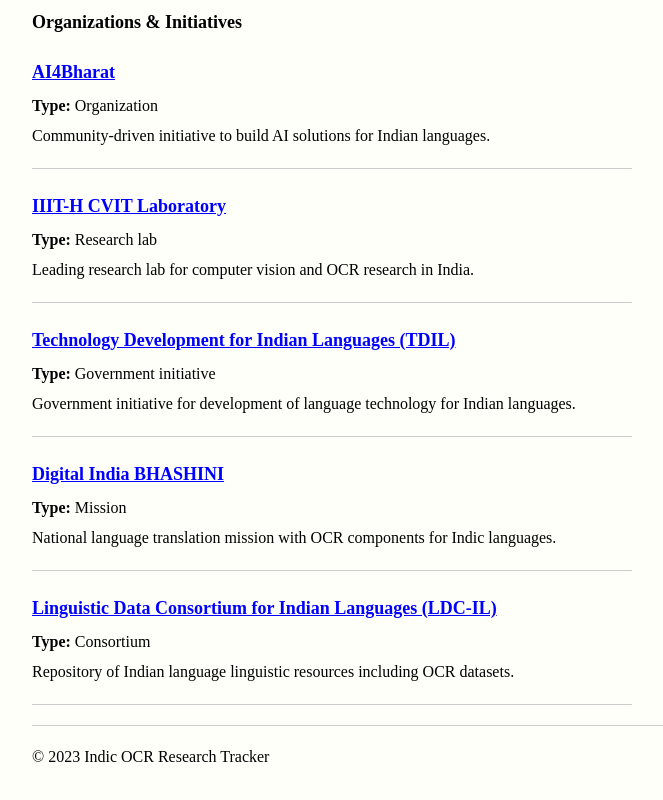
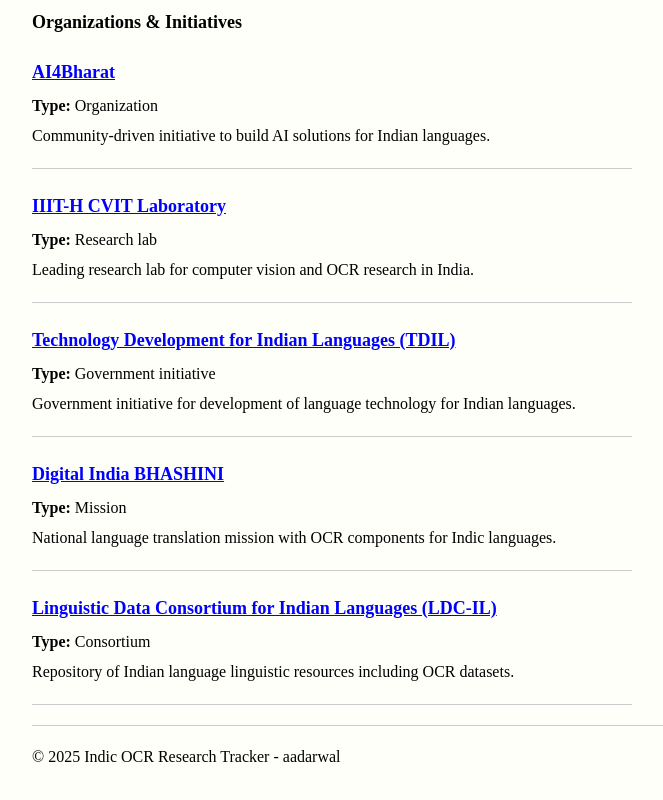
Before and after one commit to aadarwal/ocr.in, a plain HTML site: page index.html in a window 1280 px wide. Shown: the part 8014-8814 px from the top of the page, without its empty margins (8-671 px from the left). Drawn offline with Linux system fonts and the light colour scheme.

Commit message:
Update copyright to 2025 and add aadarwal

```diff
--- a/index.html
+++ b/index.html
@@ -386,7 +386,7 @@
             </div>
 
             <hr>
-            <p>© 2023 Indic OCR Research Tracker</p>
+            <p>© 2025 Indic OCR Research Tracker - aadarwal</p>
         </div>
 
         <div class="side-nav">
```
